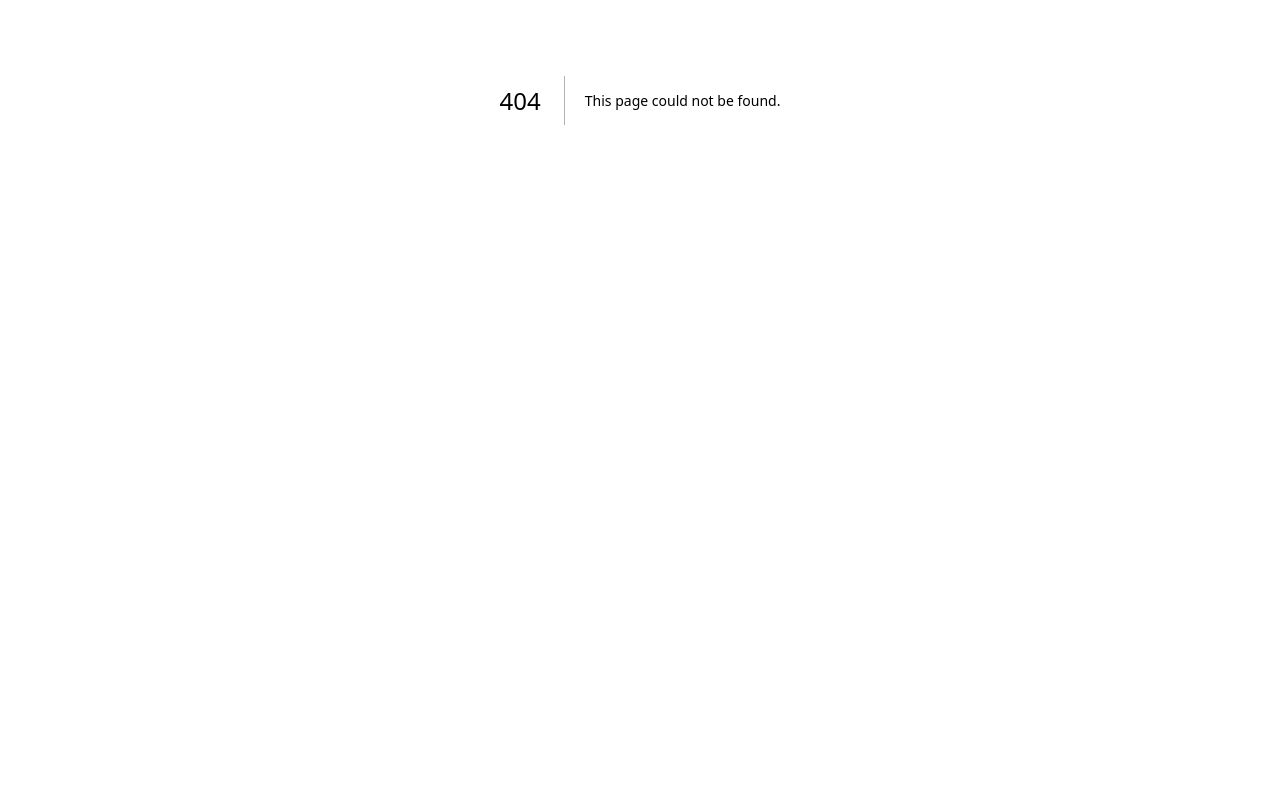
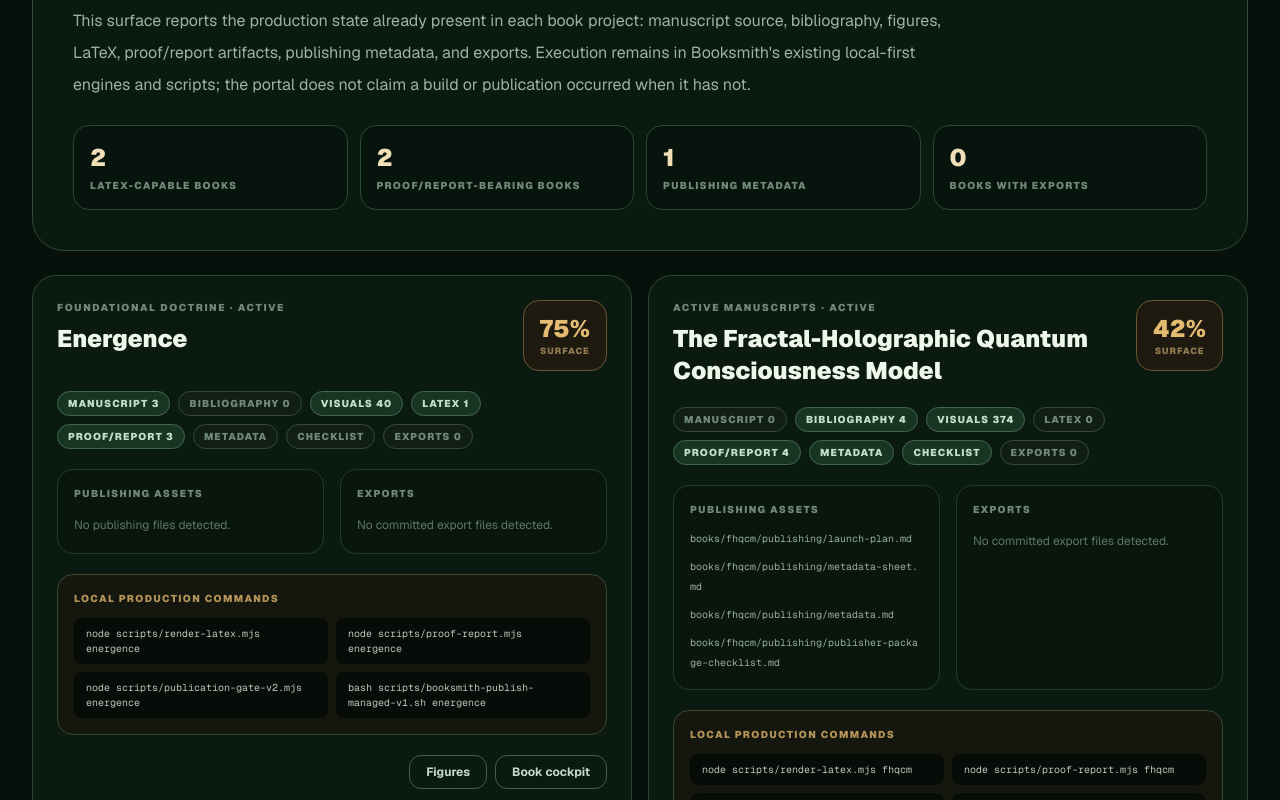
Before and after one commit to AIFreedomTrustFederation/booksmith-ai, a Next.js app: page /studio/production in a window 1280 px wide. Before the commit this address had no page. Shown: the part 300-1100 px from the top of the page. Before the commit the page ends 800 px from the top, so only its background shows below. Built offline with nearby package versions, Linux system fonts and the light colour scheme.

Commit message:
Add integrated proof and publishing production portal

```diff
--- /dev/null
+++ b/src/app/studio/production/page.tsx
@@ -0,0 +1,100 @@
+import Link from "next/link";
+
+import { loadFederatedLibrary } from "@/lib/library/load-library";
+import { getLibraryCapabilitySnapshots, listBookFiles } from "@/lib/studio/studio-capabilities";
+
+function Flag({ ready, children }: { ready: boolean; children: React.ReactNode }) {
+  return (
+    <span className={`rounded-full border px-2.5 py-1 text-[10px] font-black uppercase tracking-[0.11em] ${ready ? "border-[#41664d] bg-[#173522] text-[#bfe2c7]" : "border-[#34493b] bg-[#101e15] text-[#718978]"}`}>
+      {children}
+    </span>
+  );
+}
+
+export default async function ProductionPage() {
+  const library = await loadFederatedLibrary();
+  const indexed = getLibraryCapabilitySnapshots(library.books).sort((a, b) => b.snapshot.capabilityScore - a.snapshot.capabilityScore);
+
+  return (
+    <main className="px-4 py-6 sm:px-6 lg:px-8">
+      <section className="mx-auto max-w-[1600px]">
+        <header className="rounded-[2rem] border border-[#2e4b37] bg-[#0a1a11] p-6 sm:p-8 lg:p-10">
+          <p className="text-[11px] font-black uppercase tracking-[0.3em] text-[#d4a85f]">Production Studio</p>
+          <h1 className="mt-4 max-w-5xl text-4xl font-black tracking-[-0.03em] sm:text-6xl">From manuscript to proof to publication.</h1>
+          <p className="mt-5 max-w-4xl text-base leading-8 text-[#9eb2a2]">
+            This surface reports the production state already present in each book project: manuscript source, bibliography, figures, LaTeX, proof/report artifacts, publishing metadata, and exports. Execution remains in Booksmith's existing local-first engines and scripts; the portal does not claim a build or publication occurred when it has not.
+          </p>
+          <div className="mt-6 grid gap-3 sm:grid-cols-2 lg:grid-cols-4">
+            <div className="rounded-2xl border border-[#294735] bg-[#07130d] p-4"><p className="text-2xl font-black text-[#f1dfb7]">{indexed.filter(({ snapshot }) => snapshot.hasLatexProject).length}</p><p className="mt-1 text-[10px] font-black uppercase tracking-[0.13em] text-[#718978]">LaTeX-capable books</p></div>
+            <div className="rounded-2xl border border-[#294735] bg-[#07130d] p-4"><p className="text-2xl font-black text-[#f1dfb7]">{indexed.filter(({ snapshot }) => snapshot.proofArtifacts || snapshot.reportArtifacts).length}</p><p className="mt-1 text-[10px] font-black uppercase tracking-[0.13em] text-[#718978]">Proof/report-bearing books</p></div>
+            <div className="rounded-2xl border border-[#294735] bg-[#07130d] p-4"><p className="text-2xl font-black text-[#f1dfb7]">{indexed.filter(({ snapshot }) => snapshot.hasPublishingMetadata).length}</p><p className="mt-1 text-[10px] font-black uppercase tracking-[0.13em] text-[#718978]">Publishing metadata</p></div>
+            <div className="rounded-2xl border border-[#294735] bg-[#07130d] p-4"><p className="text-2xl font-black text-[#f1dfb7]">{indexed.filter(({ snapshot }) => snapshot.exportFiles).length}</p><p className="mt-1 text-[10px] font-black uppercase tracking-[0.13em] text-[#718978]">Books with exports</p></div>
+          </div>
+        </header>
+
+        <section className="mt-6 grid gap-4 xl:grid-cols-2">
+          {indexed.map(({ book, snapshot }) => {
+            const display = book.config ?? book.registry;
+            const publishingFiles = listBookFiles(book.registry.slug, "publishing").slice(0, 6);
+            const exportFiles = listBookFiles(book.registry.slug, "exports").slice(0, 6);
+            return (
+              <article className="rounded-3xl border border-[#294735] bg-[#0b1a11] p-5 sm:p-6" key={book.registry.slug}>
+                <div className="flex flex-col gap-3 sm:flex-row sm:items-start sm:justify-between">
+                  <div>
+                    <p className="text-[10px] font-black uppercase tracking-[0.16em] text-[#718978]">{display.series} · {display.status}</p>
+                    <h2 className="mt-2 text-2xl font-black">{display.title}</h2>
+                  </div>
+                  <div className="rounded-2xl border border-[#685632] bg-[#1f1a10] px-4 py-3 text-center">
+                    <p className="text-2xl font-black text-[#e3bc72]">{snapshot.capabilityScore}%</p>
+                    <p className="text-[9px] font-black uppercase tracking-[0.11em] text-[#927b50]">surface</p>
+                  </div>
+                </div>
+
+                <div className="mt-5 flex flex-wrap gap-2">
+                  <Flag ready={snapshot.manuscriptFiles > 0}>manuscript {snapshot.manuscriptFiles}</Flag>
+                  <Flag ready={snapshot.bibliographyFiles > 0}>bibliography {snapshot.bibliographyFiles}</Flag>
+                  <Flag ready={snapshot.figureFiles > 0}>visuals {snapshot.figureFiles}</Flag>
+                  <Flag ready={snapshot.hasLatexProject}>LaTeX {snapshot.latexFiles}</Flag>
+                  <Flag ready={snapshot.proofArtifacts > 0 || snapshot.reportArtifacts > 0}>proof/report {snapshot.proofArtifacts + snapshot.reportArtifacts}</Flag>
+                  <Flag ready={snapshot.hasPublishingMetadata}>metadata</Flag>
+                  <Flag ready={snapshot.hasPublishingChecklist}>checklist</Flag>
+                  <Flag ready={snapshot.exportFiles > 0}>exports {snapshot.exportFiles}</Flag>
+                </div>
+
+                <div className="mt-5 grid gap-4 md:grid-cols-2">
+                  <div className="rounded-2xl border border-[#213b2b] bg-[#08160e] p-4">
+                    <p className="text-[10px] font-black uppercase tracking-[0.14em] text-[#718978]">Publishing assets</p>
+                    <div className="mt-3 space-y-2">
+                      {publishingFiles.length ? publishingFiles.map((file) => <p className="break-all font-mono text-[10px] leading-5 text-[#9caf9f]" key={file}>{file}</p>) : <p className="text-xs leading-6 text-[#607765]">No publishing files detected.</p>}
+                    </div>
+                  </div>
+                  <div className="rounded-2xl border border-[#213b2b] bg-[#08160e] p-4">
+                    <p className="text-[10px] font-black uppercase tracking-[0.14em] text-[#718978]">Exports</p>
+                    <div className="mt-3 space-y-2">
+                      {exportFiles.length ? exportFiles.map((file) => <p className="break-all font-mono text-[10px] leading-5 text-[#9caf9f]" key={file}>{file}</p>) : <p className="text-xs leading-6 text-[#607765]">No committed export files detected.</p>}
+                    </div>
+                  </div>
+                </div>
+
+                <div className="mt-5 rounded-2xl border border-[#3b482d] bg-[#15170e] p-4">
+                  <p className="text-[10px] font-black uppercase tracking-[0.14em] text-[#b49358]">Local production commands</p>
+                  <div className="mt-3 grid gap-2 sm:grid-cols-2">
+                    <code className="rounded-lg bg-[#070c08] px-3 py-2 text-[10px] text-[#b8cbbd]">node scripts/render-latex.mjs {book.registry.slug}</code>
+                    <code className="rounded-lg bg-[#070c08] px-3 py-2 text-[10px] text-[#b8cbbd]">node scripts/proof-report.mjs {book.registry.slug}</code>
+                    <code className="rounded-lg bg-[#070c08] px-3 py-2 text-[10px] text-[#b8cbbd]">node scripts/publication-gate-v2.mjs {book.registry.slug}</code>
+                    <code className="rounded-lg bg-[#070c08] px-3 py-2 text-[10px] text-[#b8cbbd]">bash scripts/booksmith-publish-managed-v1.sh {book.registry.slug}</code>
+                  </div>
+                </div>
+
+                <div className="mt-5 flex flex-wrap justify-end gap-2">
+                  {snapshot.hasFigureStudio ? <Link className="rounded-xl border border-[#46604d] px-4 py-2 text-xs font-bold text-[#c7d8ca] hover:bg-[#13271a]" href={`/studio/figures?book=${book.registry.slug}`}>Figures</Link> : null}
+                  <Link className="rounded-xl border border-[#46604d] px-4 py-2 text-xs font-bold text-[#c7d8ca] hover:bg-[#13271a]" href={`/studio/books/${book.registry.slug}`}>Book cockpit</Link>
+                </div>
+              </article>
+            );
+          })}
+        </section>
+      </section>
+    </main>
+  );
+}
```
